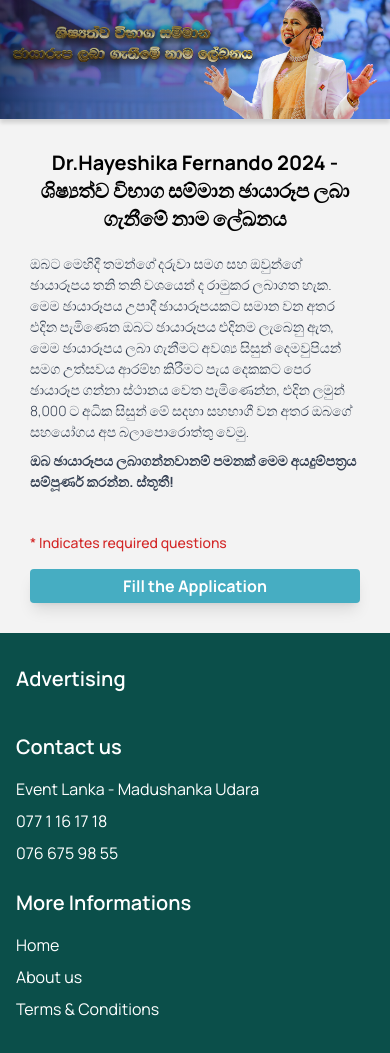
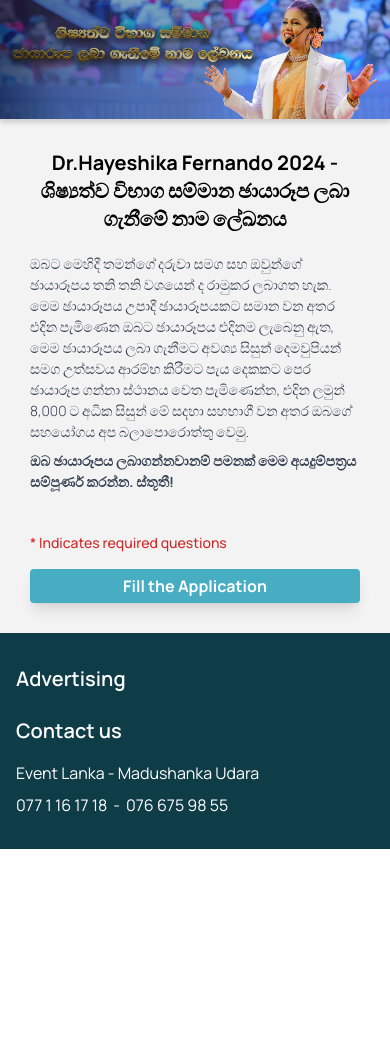
Before and after one commit to Lasith22/graduation-app, a React (Vite) app: page / in a window 390 px wide. After the commit the page ends 849 px from the top, so only its background shows below. Built offline with nearby package versions, Linux system fonts and the light colour scheme.

Commit message:
Update Footer styles for improved layout and responsiveness

```diff
--- a/src/components/home/Footer.jsx
+++ b/src/components/home/Footer.jsx
@@ -2,9 +2,9 @@ import React from 'react';
 
 const Footer = () => {
   return (
-    <footer className="w-full bg-teal-900 text-white py-8 font-primary">
+    <footer className="w-full bg-[#0F3D47] text-white py-8 font-primary">
       <div className="container mx-auto px-4">
-        <div className="grid grid-cols-1 md:grid-cols-3 gap-6">
+        <div className="grid grid-cols-1 md:grid-cols-3 gap-2">
           {/* Advertising Section */}
           <div>
             <h3 className="text-xl font-semibold mb-4">Advertising</h3>
@@ -13,15 +13,16 @@ const Footer = () => {
           {/* Contact Us Section */}
           <div>
             <h3 className="text-xl font-semibold mb-4">Contact us</h3>
-            <div className="space-y-2">
+            <div className="md:space-y-2">
               <p>Event Lanka - Madushanka Udara</p>
-              <p>077 1 16 17 18</p>
-              <p>076 675 98 55</p>
+              <div className="flex  items-start justify-start gap-1.5 mt-2">
+                <p>077 1 16 17 18</p>-<p>076 675 98 55</p>
+              </div>
             </div>
           </div>
 
           {/* More Information Section */}
-          <div>
+          <div className=" hidden sm:block">
             <h3 className="text-xl font-semibold mb-4">More Informations</h3>
             <ul className="space-y-2">
               <li>
```
